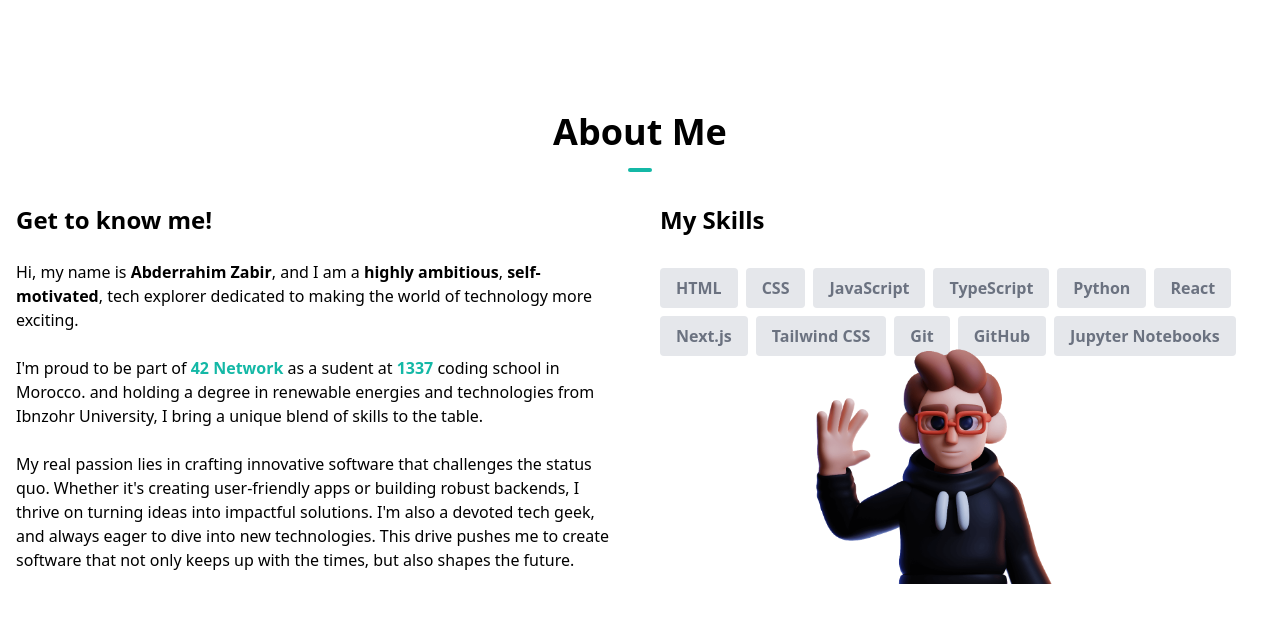
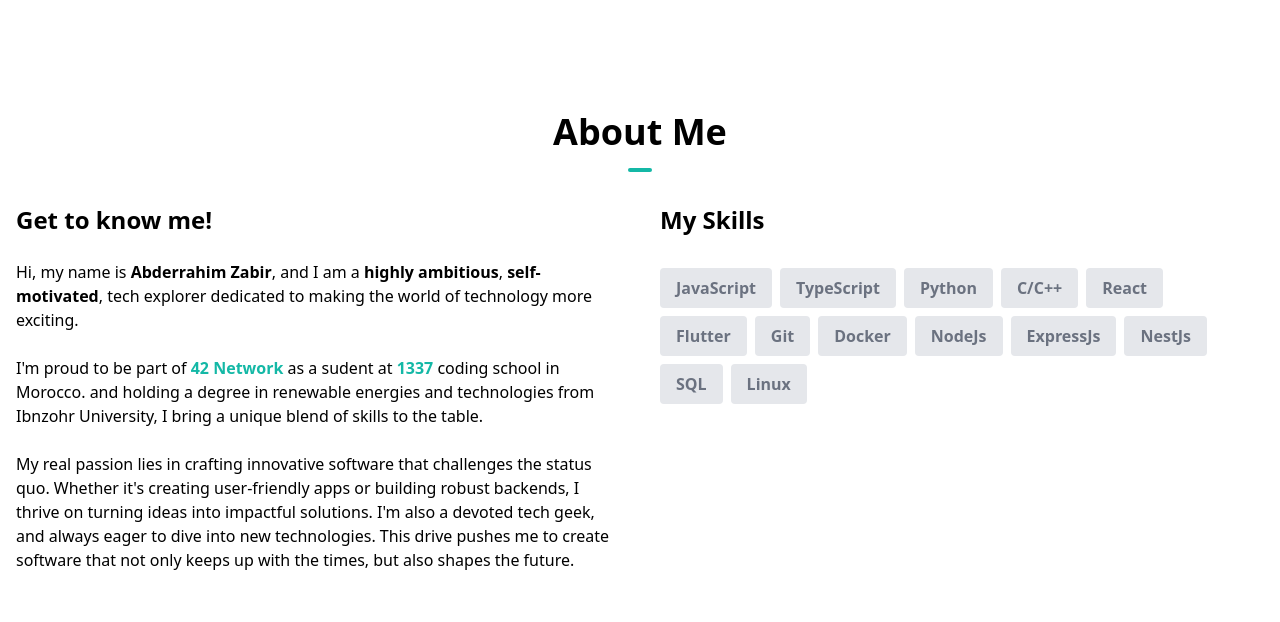
Before and after one commit to bahimzabir/portfolio, a Next.js app: page /components/AboutSection in a window 1280 px wide. Shown: the top 622 px of the page. Built offline with nearby package versions, Linux system fonts and the light colour scheme.

Commit message:
adding skills

```diff
--- a/pages/components/AboutSection.tsx
+++ b/pages/components/AboutSection.tsx
@@ -2,17 +2,21 @@ import React from "react"
 import Image from "next/image"
 
 const skills = [
-  { skill: "HTML" },
-  { skill: "CSS" },
+  // { skill: "CSS" },
   { skill: "JavaScript" },
   { skill: "TypeScript" },
   { skill: "Python" },
+  { skill: "C/C++" },
   { skill: "React" },
-  { skill: "Next.js" },
-  { skill: "Tailwind CSS" },
+  { skill: "Flutter" },
+  // { skill: "Tailwind CSS" },
   { skill: "Git" },
-  { skill: "GitHub" },
-  { skill: "Jupyter Notebooks" },
+  { skill: "Docker" },
+  { skill: "NodeJs" },
+  { skill: "ExpressJs" },
+  { skill: "NestJs" },
+  { skill: "SQL" },
+  { skill: "Linux" },
 ]
 
 const AboutSection = () => {
@@ -67,13 +71,13 @@ const AboutSection = () => {
                 )
               })}
             </div>
-            <Image
+            {/* <Image
               src="/dev-ed-wave.png"
               alt=""
               width={325}
               height={325}
               className="hidden md:block md:relative md:bottom-4 md:left-32 md:z-0"
-            />
+            /> */}
           </div>
         </div>
       </div>
--- a/pages/components/herosection.tsx
+++ b/pages/components/herosection.tsx
@@ -8,7 +8,7 @@ export default function HeroSection() {
           <div className="flex flex-col text-center items-center justify-center animate-fadeIn animation-delay-2 my-10 py-16 sm:py-32 md:py-48 md:flex-row md:space-x-4 md:text-left">
             <div className="md:mt-2 md:w-1/2">
               <Image
-                src="/headshot.png"
+                src="/dev-ed-wave.png"
                 alt=""
                 width={325}
                 height={325}
```
